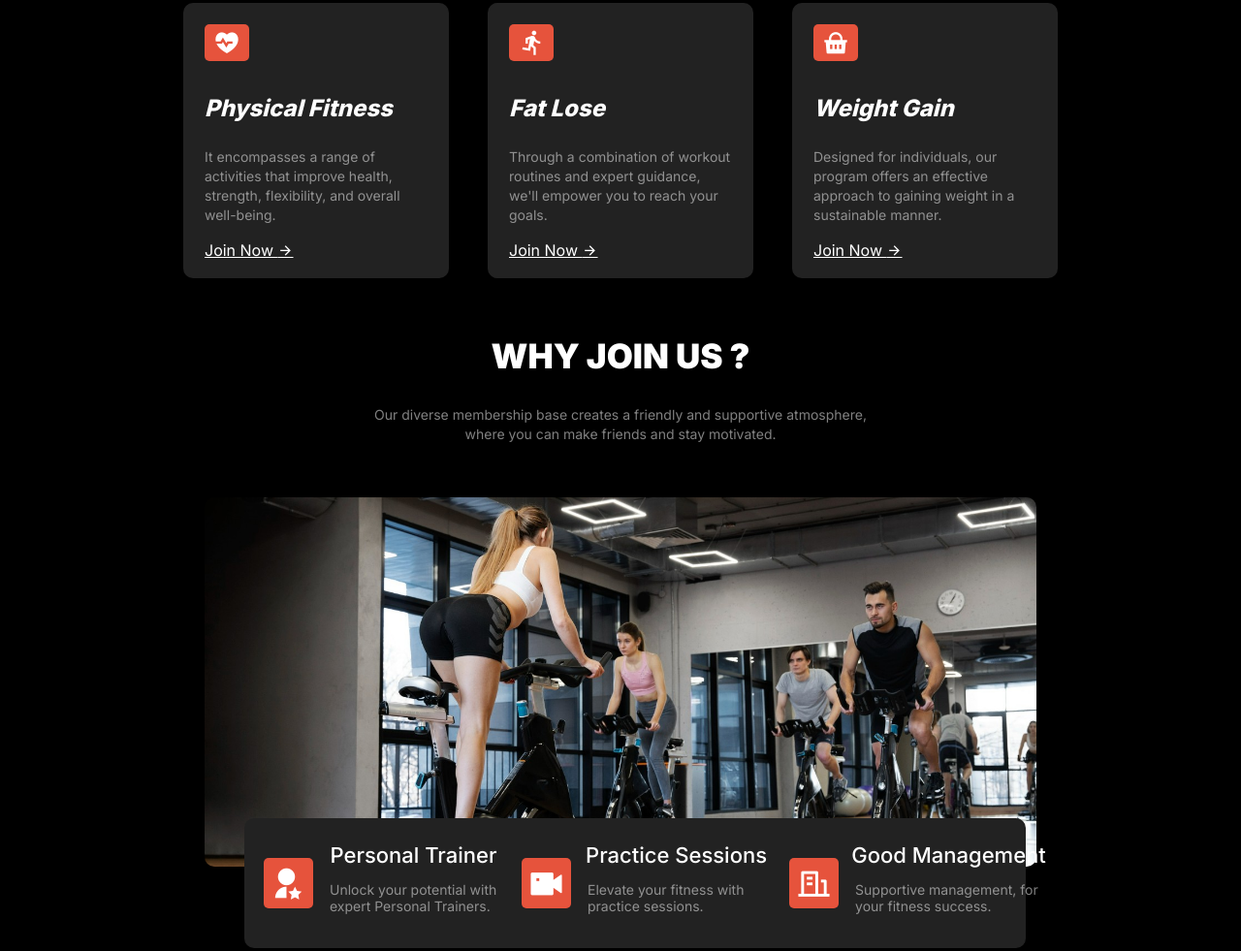
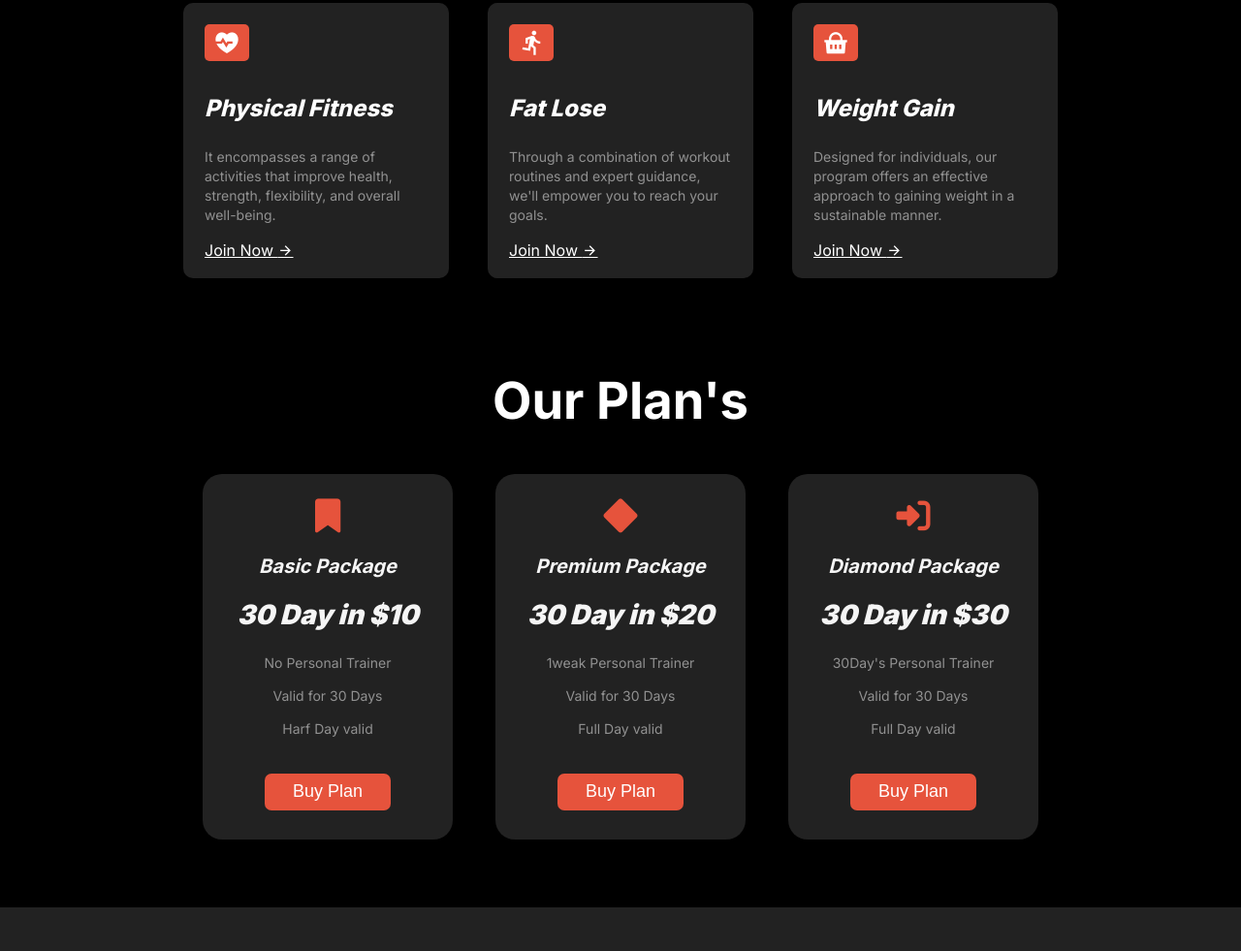
Before and after one commit to Limon2452/Assignment-2, a plain HTML site: page index.html in a window 1280 px wide. Shown: the part 3187-4168 px from the top of the page at 97% size. Drawn offline with nearby package versions, Linux system fonts and the light colour scheme; a web font is replaced by a local one.

Commit message:
Added Plan Section

```diff
--- a/css/Responsive.css
+++ b/css/Responsive.css
@@ -41,9 +41,11 @@
         margin-left: 30px;
         background-repeat: no-repeat;
     }
-
+    .grid-calculate{
+        margin-left: -25px;
+    }
     .image-section{
-        padding-left: 70px;
+        padding-left: 30px;
     }
     .run-section{
         max-width: 370px;
@@ -70,8 +72,9 @@
     }
     .grid-section{
         flex-wrap: wrap;
-        padding-bottom: 20px;
+        /* padding-bottom: 20px; */
     }
+
     .footer-discription,
     .footer-title{
         padding-left: 15px;
--- a/css/style.css
+++ b/css/style.css
@@ -534,6 +534,7 @@ table,tr,td{
     display: flex;
     gap: 40px;
     justify-content: center;
+    padding-bottom: 20px;
   }
 
   .card-section {
@@ -591,96 +592,88 @@ table,tr,td{
 /* Explore section End  */
 
 
-/* Join section start */
+/* plan section start */
 
-.join-section{
+.plan-section{
     background-color: black;
-    color: aliceblue;
     padding-top: 30px;
-    padding-bottom: 180px;
-    text-align:center ;
 }
-.join-section-title{
+.plan-section-title{
     color: white;
+    text-align: center;
     font-size: 35px;
+
+}
+ .our-Plan{
+    display: flex;
+    justify-content: center;
+    padding-bottom: 80px;
+  }
+  .our-Plan .plan-card{
+    width: 250px;
+    /* height: 400px; */
+    padding: 4px;
+    background-color: rgb(34, 34, 34);
+    text-align: center;
+    margin-inline: 22px;
+    border-radius: 20px;
+    padding-bottom: 30px;
+  }
+  .plan-card i{
+    font-size: 35px;
+    margin-top: 22px;
+    color: rgb(230, 83, 60);
+  }
+  .plan-card h3{
+    margin-top: 22px;
+    font-size: 20px;
+    font-weight: 700;
+    font-style: italic;
+    color: whitesmoke;
+
+  }
+  .plan-card h1{
+    margin-top: 21px;
+    font-style: oblique;
+    font-size: 28px;
     font-weight: 900;
-}
-.join-section-description{
+    color: whitesmoke;
+  }
+  .plan-card p{
+    margin-top: 12px;
     color: rgba(255, 255, 255, 0.5);
     font-size: 14px;
     font-weight: 400;
     line-height: 20px;
-}
-.join-image-section {
-    margin-top: 55px;
-    position: relative;
-
+  }
+  .plan-card button{
+    margin-top: 22px;
+    width: 130px;
+    height: 38px;
+    background-color: rgb(230, 83, 60);
+    border: none;
+    color: white;
+    font-size: 18px;
+    border-radius: 7px;
+  }
+  .plan-card button:hover{
+    border: 2px solid white;
+    background-color: transparent;
+    color: rgb(230, 83, 60);
+    cursor: pointer;
+  }
+  .plan-card:hover{
+    transition: 0.2s;
+    width: 270px;
+    /* height: 440px; */
+    background-color: black;
+    font-size: 48px;
+    border: 2px solid rgb(230, 83, 60);
+    cursor: pointer;
 
   }
 
-  .join-image-section img {
-    border-radius: 10px;
-    width: 67%;
-
-  }
-
-  .join-grid-section {
-    position: absolute;
-    bottom: -80px;
-    padding: 32px;
-    display: flex;
-    gap: 2rem;
-    background-color:  rgb(34, 34, 34);
-    border-radius: 10px;
-    text-align: center;
-    width: 58%;
-    left: 252px;
-  }
-
-  .join-card-section {
-    display: flex;
-    align-items: center;
-    gap: 5px;
-    max-height: 70px;
-  }
-
-  .join-card-section span {
-    padding: 5px 8px;
-    font-size: 35px;
-    color: white;
-    background-color: rgb(230, 83, 60);
-    border-radius: 5px;
-    margin-left: -12px;
-  }
-
-  .join-card-section h4 {
-    font-size: 22px;
-    font-weight: 500;
-    color: rgb(255, 255, 255);
-    margin-left: 7px;
-  }
-  .join-card-1{
-    margin-bottom: 25px;
-    width: 190px;
-  }
-  .join-card-2{
-    margin-bottom: 25px;
-    width: 200px;
-  }
-  .join-card-3{
-    margin-bottom: 25px;
-    width: 210px;
-  }
-  .join-card-section p {
-    color: rgba(255, 255, 255, 0.5);
-    font-size: 14px;
-    font-weight: 400;
-    padding-left: 12px;
-    margin-top: -15px;
-    text-align: start;
-  }
-
-/* Join section End */
+/* plan section End */
 
 /* footer section start */
 
@@ -692,6 +685,7 @@ table,tr,td{
     gap: 120px;
     max-width: 910px;
     margin: 0 auto;
+    margin-top: -10px;
 }
 .footer-title{
     font-size: 45px;
--- a/index.html
+++ b/index.html
@@ -217,7 +217,7 @@
 
         <section class="section_explore">
             <div>
-              <h2 class="explore-title">EXPLORE OUR PROGRAM</h2>
+              <h2 class="explore-title">EXPLORE OUR SERVICE</h2>
             </div>
             <div class="grid-section">
               <div class="card-section">
@@ -250,39 +250,40 @@
             </div>
           </section>
 
-          <section class="join-section">
-            <h2 class="join-section-title">WHY JOIN US ?</h2>
-            <p class="join-section-description">
-              Our diverse membership base creates a friendly and supportive
-              atmosphere, <br> where you can make friends and stay motivated.
-            </p>
-            <div class="join-image-section">
-              <img src="images/join.jpg" alt="Join" />
-              <div class="join-grid-section">
-                <div class="join-card-section">
-                  <span><i class="ri-user-star-fill"></i></span>
-                  <div class="join-card-1">
-                    <h4>Personal Trainer</h4>
-                    <p>Unlock your potential with expert Personal Trainers.</p>
-                  </div>
+        <section class="plan-section">
+            <div class="plan-section-title">
+                <h1>Our <span>Plan's</span></h1>
+            </div>
+            <div class="our-Plan">
+                <div class="plan-card">
+                    <i class="fa-solid fa-bookmark"></i>
+                    <h3>Basic Package</h3>
+                    <h1>30 Day in $10</h1>
+                    <p>No Personal Trainer</p>
+                    <p>Valid for 30 Days</p>
+                    <p>Harf Day valid</p>
+                    <button>Buy Plan</button>
                 </div>
-                <div class="join-card-section">
-                  <span><i class="ri-vidicon-fill"></i></span>
-                  <div class="join-card-2">
-                    <h4>Practice Sessions</h4>
-                    <p>Elevate your fitness with practice sessions.</p>
-                  </div>
+                <div class="plan-card">
+                    <i class="fa-solid fa-diamond"></i>
+                    <h3>Premium Package</h3>
+                    <h1>30 Day in $20</h1>
+                    <p>1weak Personal Trainer</p>
+                    <p>Valid for 30 Days</p>
+                    <p>Full Day valid</p>
+                    <button>Buy Plan</button>
                 </div>
-                <div class="join-card-section">
-                  <span><i class="ri-building-line"></i></span>
-                  <div class="join-card-3">
-                    <h4>Good Management</h4>
-                    <p>Supportive management, for your fitness success.</p>
-                  </div>
+                <div class="plan-card">
+                    <i class="fa-solid fa-right-to-bracket"></i>
+                    <h3>Diamond Package</h3>
+                    <h1>30 Day in $30</h1>
+                    <p>30Day's Personal Trainer</p>
+                    <p>Valid for 30 Days</p>
+                    <p>Full Day valid</p>
+                    <button>Buy Plan</button>
                 </div>
-              </div>
             </div>
-          </section>
+        </section>
 
     </main>
 
```
